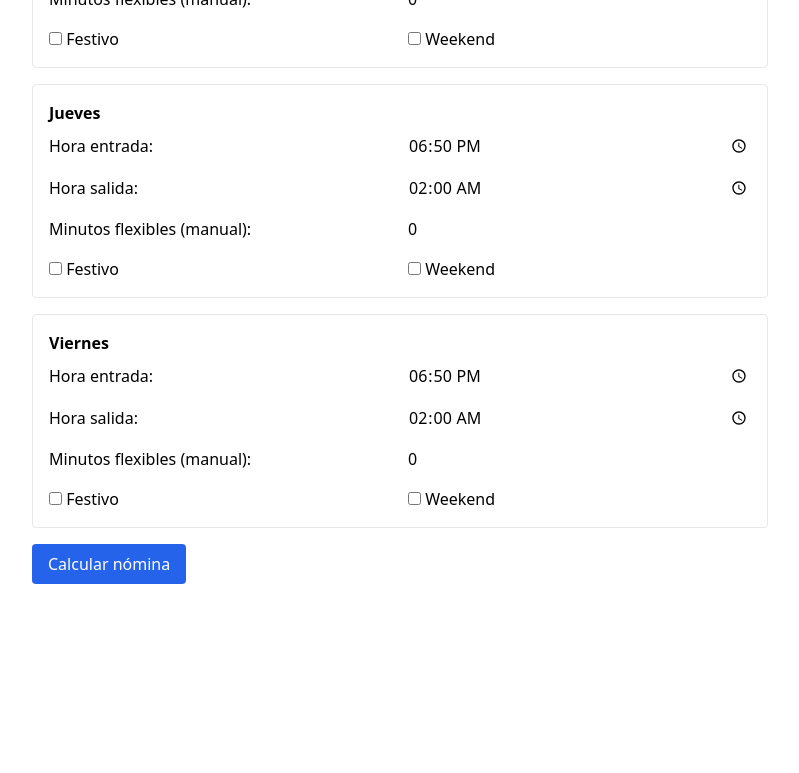
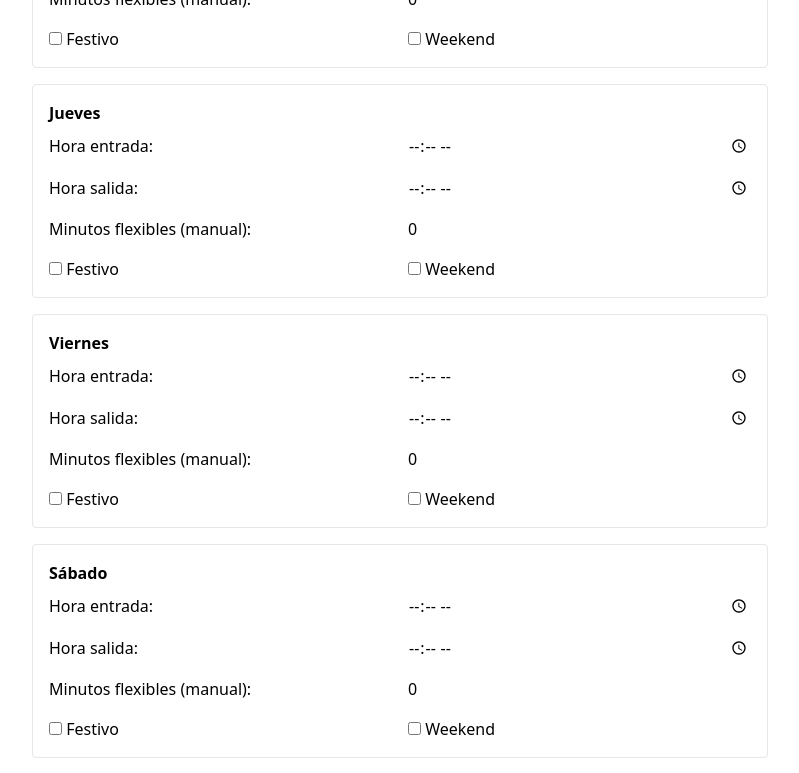
Before and after one commit to davedev88/nominapp-v2, a React (Vite) app: page / in a window 1280 px wide. Shown: the part 720-1493 px from the top of the page, without its empty margins (240-1039 px from the left). Before the commit the page ends 1320 px from the top, so only its background shows below. Built offline with nearby package versions, Linux system fonts and the light colour scheme; the HTML template or start-up script is replaced by a standard one.

Commit message:
actualización para optimizar opciones

```diff
--- a/src/CalculadoraNomina.jsx
+++ b/src/CalculadoraNomina.jsx
@@ -1,14 +1,14 @@
 import { useState } from "react";
 
+const diasSemana = ["Lunes", "Martes", "Miércoles", "Jueves", "Viernes", "Sábado", "Domingo"];
+
 const horarioBase = {
-  entrada: "18:50",
-  salida: "02:00",
-  flexible: 0, // en minutos
+  entrada: "",
+  salida: "",
+  flexible: 0,
   festivo: false,
   weekend: false,
 };
-
-const diasPorDefecto = ["Lunes", "Martes", "Miércoles", "Jueves", "Viernes"];
 
 const calcularHorasNocturnas = (entrada, salida) => {
   const [h1, m1] = entrada.split(":").map(Number);
@@ -28,16 +28,9 @@ const calcularHorasNocturnas = (entrada, salida) => {
 };
 
 export default function CalculadoraNomina() {
-  const [turnoBase, setTurnoBase] = useState({
-    dias: diasPorDefecto,
-    entrada: "18:50",
-    salida: "02:00",
-  });
-
   const [irpf, setIrpf] = useState(14);
-
   const [horario, setHorario] = useState(
-    turnoBase.dias.map(() => ({ ...horarioBase }))
+    diasSemana.map(() => ({ ...horarioBase }))
   );
   const [resultado, setResultado] = useState(null);
 
@@ -45,36 +38,35 @@ export default function CalculadoraNomina() {
     let totalBruto = 0;
     let totalMinutos = 0;
 
-    horario.forEach((dia) => {
-      const baseMinutos = 7 * 60 + 10;
-      const minutosFlexibles = parseInt(dia.flexible || 0);
-      const totalDiaMinutos = baseMinutos + minutosFlexibles;
-      totalMinutos += totalDiaMinutos;
+    horario.forEach((dia, i) => {
+      if (!dia.entrada || !dia.salida) return;
+
+      const [h1, m1] = dia.entrada.split(":".map(Number));
+      const [h2, m2] = dia.salida.split(":".map(Number));
+      const start = h1 * 60 + m1;
+      const end = h2 < h1 ? h2 * 60 + m2 + 1440 : h2 * 60 + m2;
+      const duracion = end - start + parseInt(dia.flexible || 0);
+
+      totalMinutos += duracion;
 
       const tarifaBase = 14.64 / 60;
       const plusNocturno = 3.72 / 60;
       const plusFestivo = 10.98 / 60;
       const plusWeekend = 5.80 / 60;
 
-      const nocturnos = calcularHorasNocturnas(
-        dia.entrada || turnoBase.entrada,
-        dia.salida || turnoBase.salida
-      );
+      const nocturnos = calcularHorasNocturnas(dia.entrada, dia.salida);
 
-      totalBruto += totalDiaMinutos * tarifaBase;
-
-      if (dia.flexible > 0 || dia.flexible === 0) {
-        totalBruto += nocturnos * plusNocturno;
-      }
+      totalBruto += duracion * tarifaBase;
+      totalBruto += nocturnos * plusNocturno;
 
       if (dia.festivo) {
         totalBruto +=
-          nocturnos * (plusFestivo + plusNocturno) +
-          (totalDiaMinutos - nocturnos) * plusFestivo;
+          nocturnos * plusFestivo +
+          (duracion - nocturnos) * plusFestivo;
       }
 
-      if (dia.weekend) {
-        totalBruto += totalDiaMinutos * plusWeekend;
+      if (["Viernes", "Sábado", "Domingo"].includes(diasSemana[i]) && dia.weekend) {
+        totalBruto += duracion * plusWeekend;
       }
     });
 
@@ -91,7 +83,7 @@ export default function CalculadoraNomina() {
     <div className="p-4 max-w-3xl mx-auto space-y-4">
       <h1 className="text-2xl font-bold">Calculadora de Nómina</h1>
 
-      <div className="flex gap-2 items-center">
+      <div className="flex gap-4 items-center">
         <label>IRPF (%):</label>
         <input
           type="number"
@@ -103,7 +95,7 @@ export default function CalculadoraNomina() {
 
       {horario.map((dia, i) => (
         <div key={i} className="border rounded p-4 space-y-2">
-          <h2 className="font-semibold">{turnoBase.dias[i]}</h2>
+          <h2 className="font-semibold">{diasSemana[i]}</h2>
           <div className="grid grid-cols-2 gap-4 items-center">
             <label>Hora entrada:</label>
             <input
```
